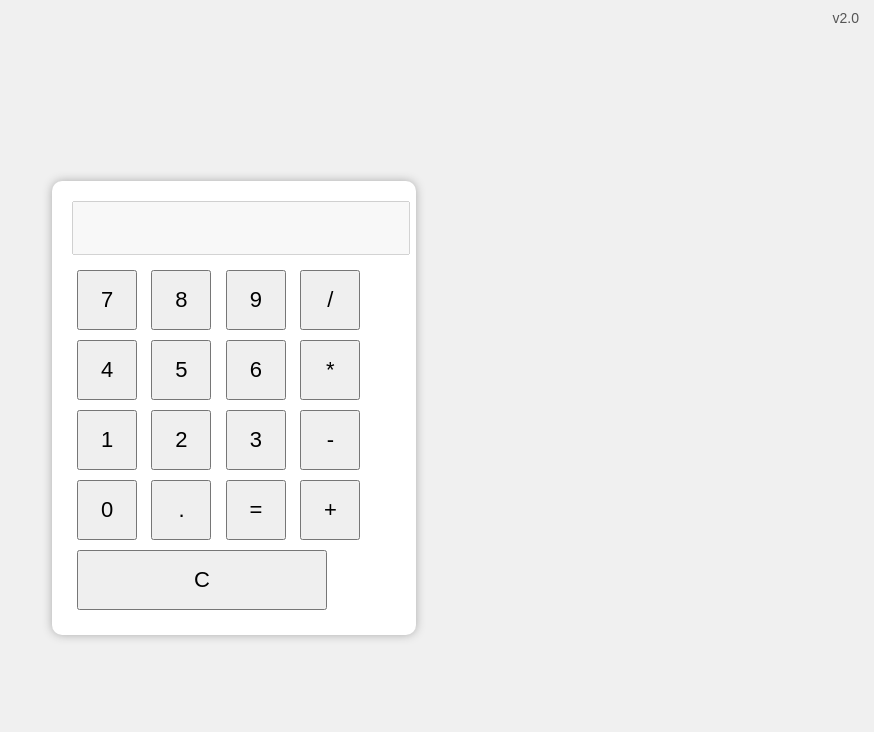
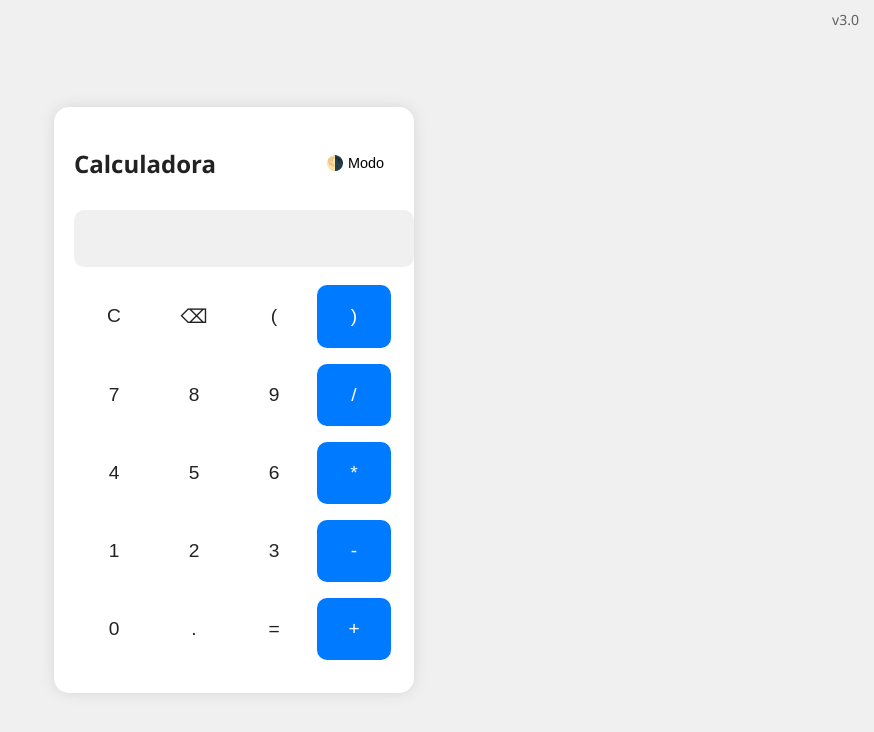
Before and after one commit to serverhutmc10serverhost-cpu/Test-my-first-repository, a plain HTML site: page index.html in a window 1280 px wide. Shown: the whole page, without its empty margins (406-1280 px from the left). Drawn offline with Linux system fonts and the light colour scheme.

Commit message:
index.html
🚀 Mega Mega Update v3.0: Dark Mode, Physical Keyboard, New Design

```diff
--- a/index.html
+++ b/index.html
@@ -1,88 +1,210 @@
 <!DOCTYPE html>
 <html lang="es">
 <head>
-    <meta charset="UTF-8">
-    <title>Calculadora</title>
+  <meta charset="UTF-8" />
+  <meta name="viewport" content="width=device-width, initial-scale=1.0"/>
+  <title>Calculadora v3.0</title>
   <style>
+    :root {
+      --bg: #f0f0f0;
+      --text: #222;
+      --btn: #fff;
+      --btn-hover: #e0e0e0;
+      --accent: #007BFF;
+    }
+
+    body.dark {
+      --bg: #1e1e1e;
+      --text: #f5f5f5;
+      --btn: #333;
+      --btn-hover: #444;
+      --accent: #0af;
+    }
+
     body {
-            font-family: Arial;
+      margin: 0;
+      font-family: 'Segoe UI', sans-serif;
+      background-color: var(--bg);
+      color: var(--text);
       display: flex;
+      flex-direction: column;
+      align-items: center;
       justify-content: center;
-            align-items: center;
       height: 100vh;
-            background: #f0f0f0;
+      transition: background 0.3s, color 0.3s;
     }
+
+    .version {
+      position: absolute;
+      top: 10px;
+      right: 15px;
+      font-size: 14px;
+      opacity: 0.7;
+    }
+
     .calculadora {
-            background: #fff;
+      background: var(--btn);
       padding: 20px;
-            border-radius: 10px;
-            box-shadow: 0 0 10px #aaa;
+      border-radius: 15px;
+      box-shadow: 0 0 15px rgba(0, 0, 0, 0.1);
+      width: 320px;
+      max-width: 90%;
     }
+
     #pantalla {
       width: 100%;
-            height: 40px;
-            font-size: 24px;
+      font-size: 2rem;
+      text-align: right;
+      padding: 10px;
+      border: none;
+      border-radius: 10px;
+      margin-bottom: 15px;
+      background: var(--bg);
+      color: var(--text);
+    }
+
+    .fila {
+      display: flex;
+      justify-content: space-between;
       margin-bottom: 10px;
-            text-align: right;
-            padding: 5px;
     }
+
     .boton {
-            width: 60px;
-            height: 60px;
-            font-size: 22px;
-            margin: 5px;
+      flex: 1;
+      margin: 3px;
+      padding: 20px;
+      font-size: 1.2rem;
+      background: var(--btn);
+      color: var(--text);
+      border: none;
+      border-radius: 10px;
+      cursor: pointer;
+      transition: background 0.2s;
+    }
+
+    .boton:hover {
+      background: var(--btn-hover);
+    }
+
+    .fila .boton:last-child {
+      background: var(--accent);
+      color: white;
+    }
+
+    .top-controls {
+      display: flex;
+      justify-content: space-between;
+      align-items: center;
+      margin-bottom: 10px;
+    }
+
+    .modo-btn {
+      font-size: 0.9rem;
+      padding: 5px 10px;
+      background: var(--btn);
+      border-radius: 5px;
+      border: none;
+      cursor: pointer;
+    }
+
+    .modo-btn:hover {
+      background: var(--btn-hover);
+    }
+
+    @media (max-width: 400px) {
+      .boton {
+        padding: 15px;
+        font-size: 1rem;
+      }
     }
   </style>
 </head>
 <body>
-    <body>
-<!-- Top-right corner version -->
-<div style="position: absolute; top: 10px; right: 15px; font-size: 14px; color: #555;">
-v2.0
+  <div class="version">v3.0</div>
+
+  <div class="calculadora">
+    <div class="top-controls">
+      <h2>Calculadora</h2>
+      <button class="modo-btn" onclick="toggleModo()">🌗 Modo</button>
+    </div>
+    <input type="text" id="pantalla" disabled />
+
+    <div class="fila">
+      <button class="boton" onclick="limpiar()">C</button>
+      <button class="boton" onclick="borrar()">⌫</button>
+      <button class="boton" onclick="agregar('(')">(</button>
+      <button class="boton" onclick="agregar(')')">)</button>
     </div>
 
-<div class="calculadora">
-        <input type="text" id="pantalla" disabled>
-        <br>
+    <div class="fila">
       <button class="boton" onclick="agregar('7')">7</button>
       <button class="boton" onclick="agregar('8')">8</button>
       <button class="boton" onclick="agregar('9')">9</button>
-        <button class="boton" onclick="agregar('/')">/</button><br>
+      <button class="boton" onclick="agregar('/')">/</button>
+    </div>
 
+    <div class="fila">
       <button class="boton" onclick="agregar('4')">4</button>
       <button class="boton" onclick="agregar('5')">5</button>
       <button class="boton" onclick="agregar('6')">6</button>
-        <button class="boton" onclick="agregar('*')">*</button><br>
+      <button class="boton" onclick="agregar('*')">*</button>
+    </div>
 
+    <div class="fila">
       <button class="boton" onclick="agregar('1')">1</button>
       <button class="boton" onclick="agregar('2')">2</button>
       <button class="boton" onclick="agregar('3')">3</button>
-        <button class="boton" onclick="agregar('-')">-</button><br>
+      <button class="boton" onclick="agregar('-')">-</button>
+    </div>
 
+    <div class="fila">
       <button class="boton" onclick="agregar('0')">0</button>
       <button class="boton" onclick="agregar('.')">.</button>
       <button class="boton" onclick="calcular()">=</button>
-        <button class="boton" onclick="agregar('+')">+</button><br>
-
-        <button class="boton" style="width: 250px;" onclick="limpiar()">C</button>
+      <button class="boton" onclick="agregar('+')">+</button>
+    </div>
   </div>
 
   <script>
+    const pantalla = document.getElementById("pantalla");
+
     function agregar(valor) {
-            document.getElementById("pantalla").value += valor;
+      pantalla.value += valor;
     }
 
     function limpiar() {
-            document.getElementById("pantalla").value = "";
+      pantalla.value = "";
+    }
+
+    function borrar() {
+      pantalla.value = pantalla.value.slice(0, -1);
     }
 
     function calcular() {
       try {
-                document.getElementById("pantalla").value = eval(document.getElementById("pantalla").value);
+        pantalla.value = eval(pantalla.value);
       } catch {
-                document.getElementById("pantalla").value = "Error";
+        pantalla.value = "Error";
       }
     }
+
+    function toggleModo() {
+      document.body.classList.toggle("dark");
+    }
+
+    // Teclado físico
+    document.addEventListener("keydown", function (e) {
+      const tecla = e.key;
+      if ("0123456789+-*/().".includes(tecla)) {
+        agregar(tecla);
+      } else if (tecla === "Enter") {
+        calcular();
+      } else if (tecla === "Backspace") {
+        borrar();
+      } else if (tecla.toLowerCase() === "c") {
+        limpiar();
+      }
+    });
   </script>
 </body>
 </html>
```
Lines whose indentation alone changed are shown as unchanged.
